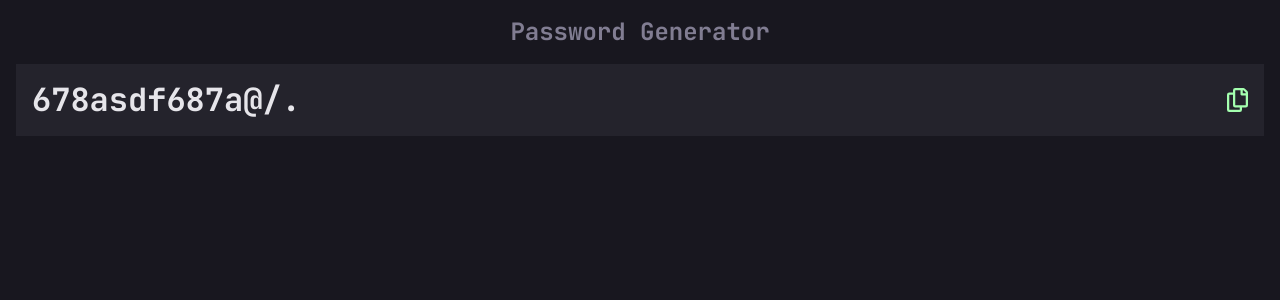
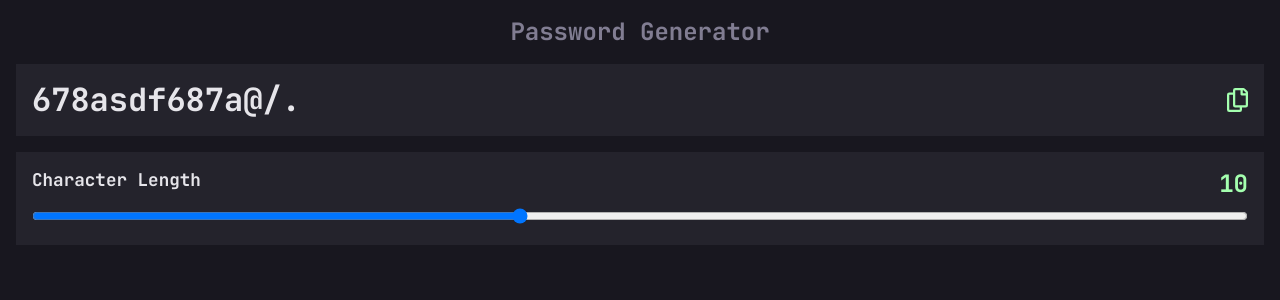
Before and after one commit to wideirp/password-generator-app, a Vue app: page / in a window 1280 px wide. Shown: the top 300 px of the page. Built offline with nearby package versions, Linux system fonts and the light colour scheme.

Commit message:
Add slider component

```diff
--- a/src/App.vue
+++ b/src/App.vue
@@ -1,11 +1,15 @@
 <script setup>
 import PasswordDisplay from "./components/PasswordDisplay.vue";
+import InteractiveSlider from "./components/InteractiveSlider.vue";
 </script>
 
 <template>
   <main>
     <h1>Password Generator</h1>
     <PasswordDisplay password="678asdf687a@/." />
+    <section>
+      <InteractiveSlider />
+    </section>
   </main>
 </template>
 
@@ -14,6 +18,7 @@ import PasswordDisplay from "./components/PasswordDisplay.vue";
 
 main {
   margin: auto 1rem;
+  color: $color-almost-white;
 }
 
 h1 {
@@ -21,4 +26,9 @@ h1 {
   color: $color-grey;
   text-align: center;
 }
+
+section {
+  background: $color-dark-grey;
+  margin-top: 1rem;
+}
 </style>
--- /dev/null
+++ b/src/components/InteractiveSlider.vue
@@ -0,0 +1,51 @@
+<script setup>
+import { ref } from "vue";
+
+const characterLength = ref("10");
+</script>
+
+<template>
+  <fieldset>
+    <label for="slider">Character Length</label>
+    <input
+      type="range"
+      name="slider"
+      id="slider"
+      min="6"
+      max="16"
+      step="1"
+      v-model="characterLength"
+    />
+    <span class="count">{{ characterLength }}</span>
+  </fieldset>
+</template>
+
+<style scoped lang="scss">
+@use "../assets/sass/variables" as *;
+
+fieldset {
+  border: none;
+  margin: 0;
+  padding: 1rem;
+  position: relative;
+
+  label {
+    display: block;
+    @include font-body();
+  }
+
+  input[type="range"] {
+    width: 100%;
+    margin-top: 1rem;
+  }
+
+  span.count {
+    position: absolute;
+    top: 0;
+    right: 0;
+    padding: 1rem;
+    color: $color-neon-green;
+    @include font-heading-m();
+  }
+}
+</style>
```
